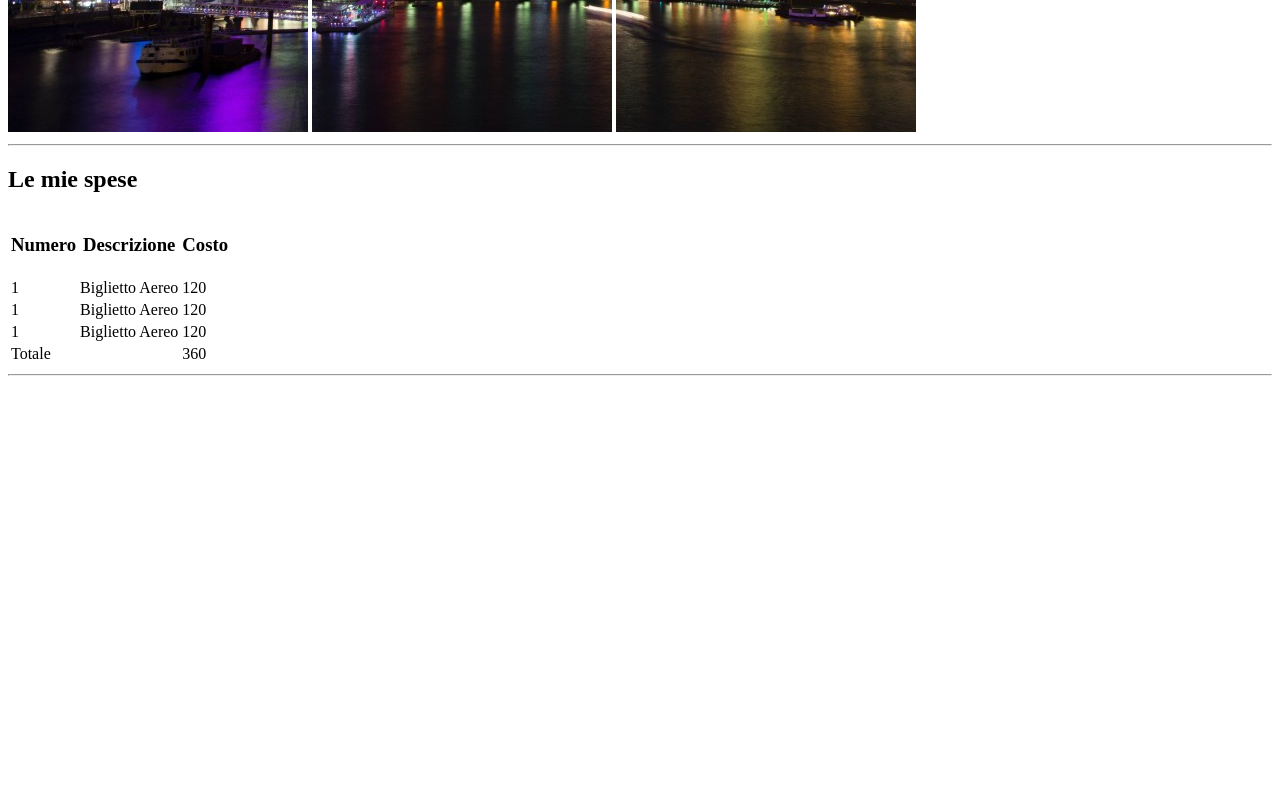
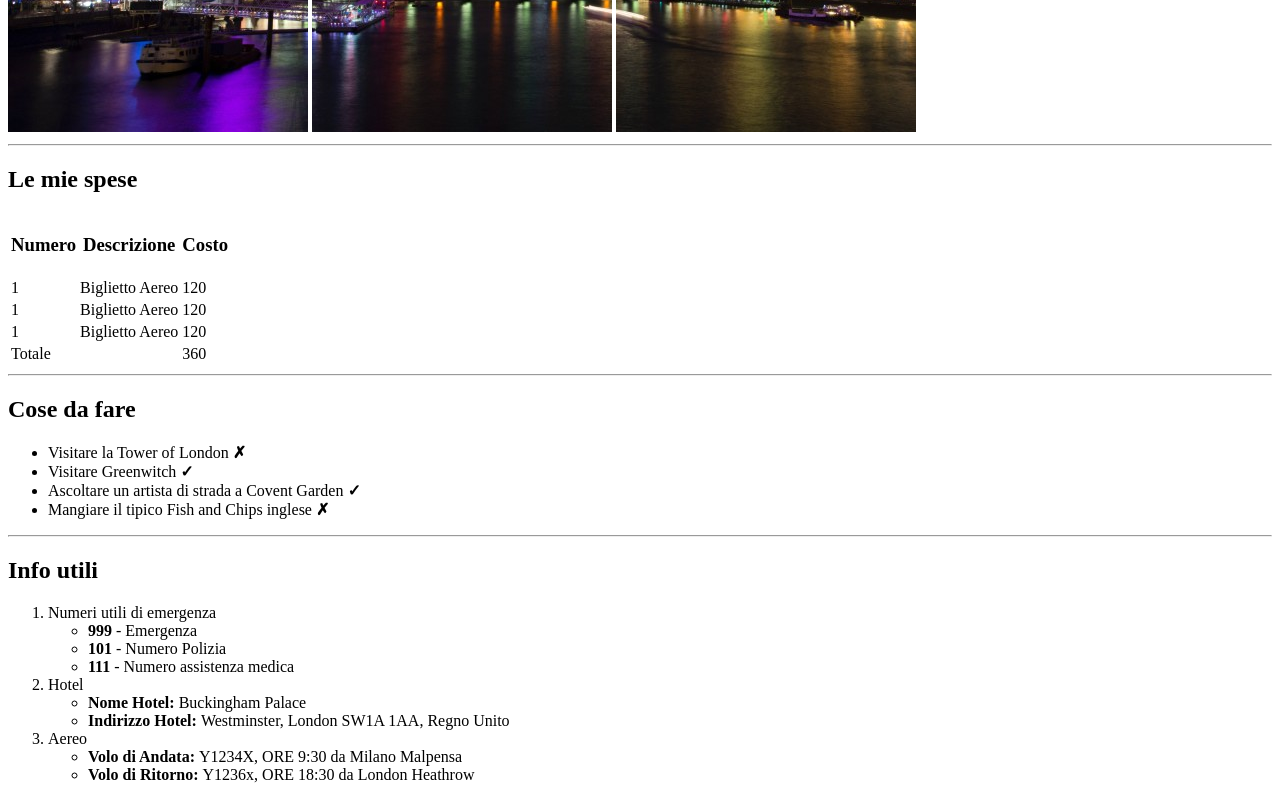
Before and after one commit to simone202120/html-london-trip, a plain HTML site: page index.html in a window 1280 px wide. Shown: the part 548-1348 px from the top of the page. Before the commit the page ends 932 px from the top, so only its background shows below. Drawn offline with Linux system fonts and the light colour scheme.

Commit message:
Fine Tabelle

```diff
--- a/index.html
+++ b/index.html
@@ -50,6 +50,32 @@
 
                                  <!--LISTE-->
 
-
+        <h2><strong>Cose da fare</strong></h2>
+        <ul>
+            <li>Visitare la Tower of London <strong>&cross;</strong></li>
+            <li>Visitare Greenwitch <strong>&checkmark;</strong></li>
+            <li>Ascoltare un artista di strada a Covent Garden <strong>&checkmark;</strong></li>
+            <li>Mangiare il tipico Fish and Chips inglese <strong>&cross;</strong></li>
+        </ul>
+        <hr>
+        <h2>Info utili</h2>
+        <ol>
+            <li>Numeri utili di emergenza</li>
+                <ul>
+                     <li><strong>999</strong> - Emergenza</li>
+                     <li><strong>101</strong> - Numero Polizia</li>
+                     <li><strong>111</strong> - Numero assistenza medica</li>
+                </ul>
+            <li>Hotel</li>
+                <ul>
+                    <li><strong>Nome Hotel: </strong>Buckingham Palace</li>
+                    <li><strong>Indirizzo Hotel: </strong>Westminster, London SW1A 1AA, Regno Unito</li>
+                </ul>
+            <li>Aereo</li>
+                <ul>
+                    <li><strong>Volo di Andata: </strong>Y1234X, ORE 9:30 da Milano Malpensa</li>
+                    <li><strong>Volo di Ritorno: </strong>Y1236x, ORE 18:30 da London Heathrow</li>
+                </ul>
+        </ol>
     </body>
 </html>
```
